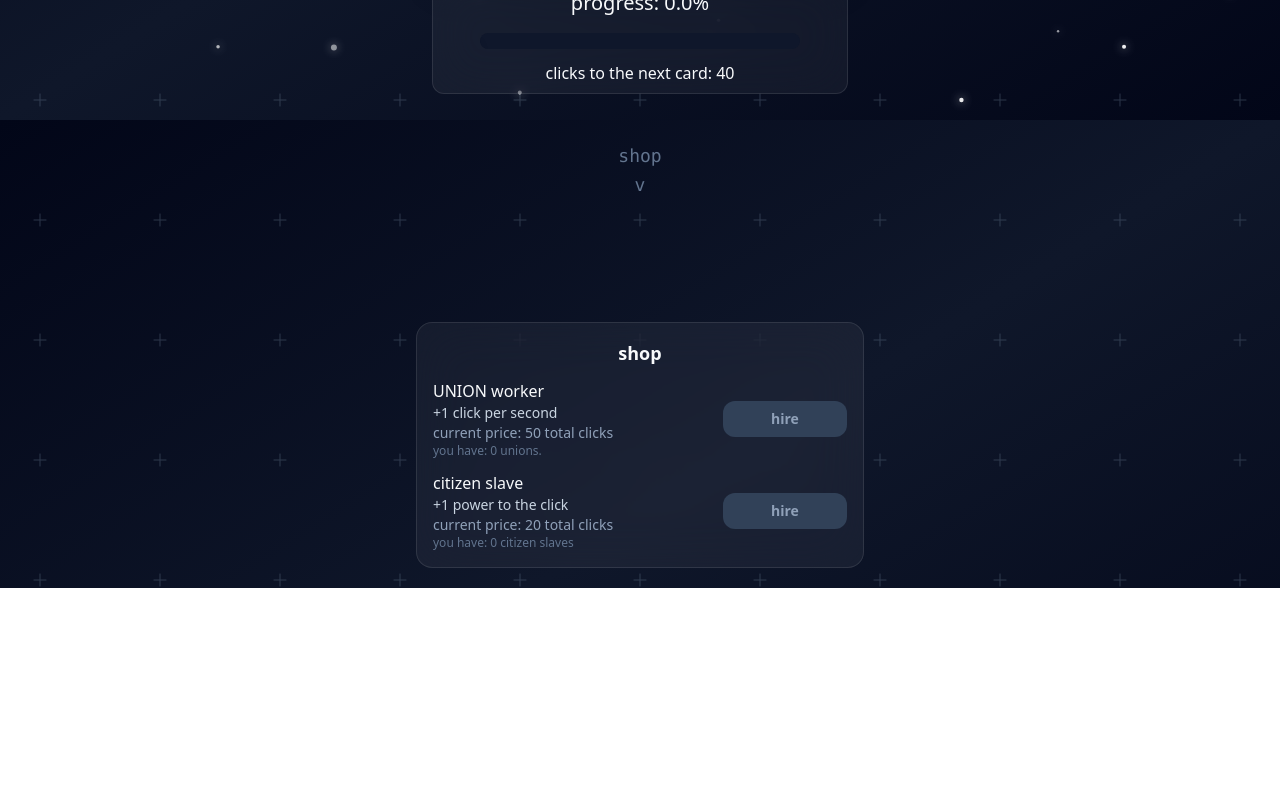
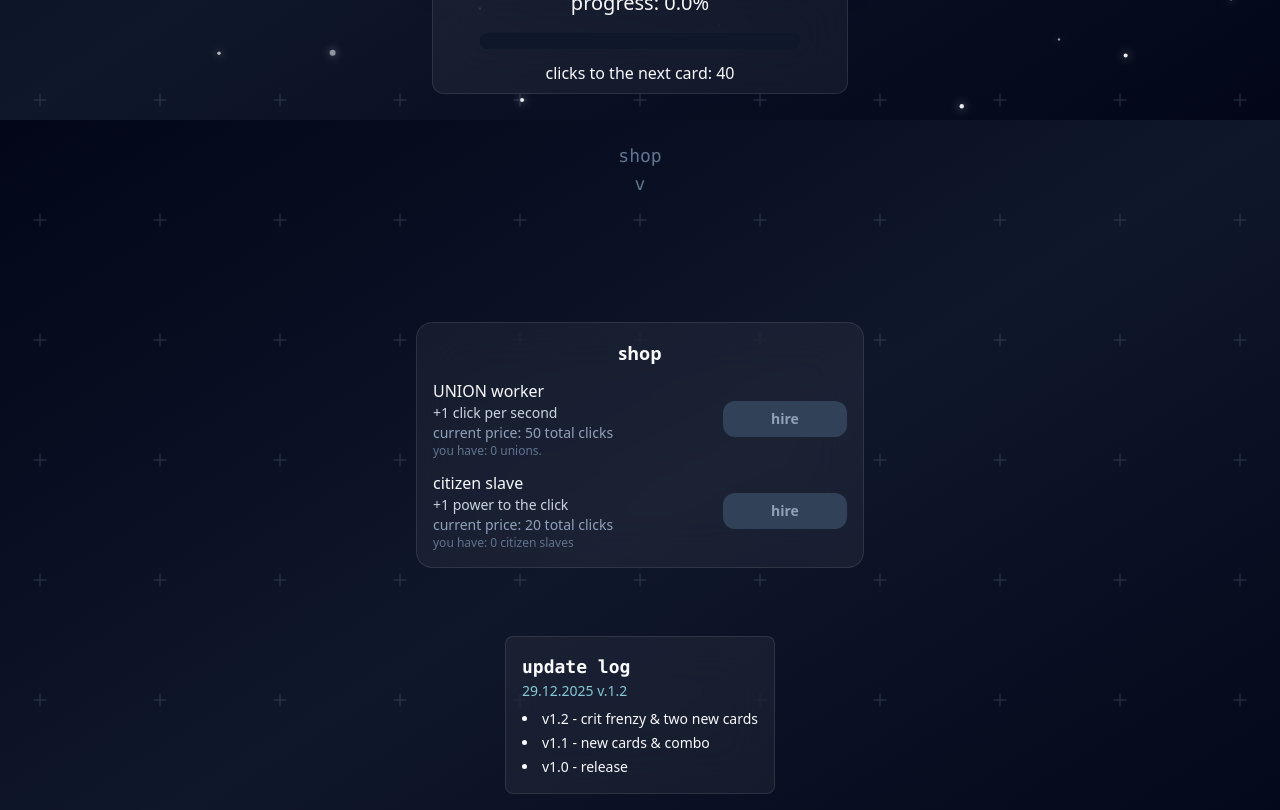
Before and after one commit to privatewithak/click-the-jury, a React (Vite) app: page / in a window 1280 px wide. Shown: the part 680-1490 px from the top of the page. Before the commit the page ends 1268 px from the top, so only its background shows below. Built offline with nearby package versions, Linux system fonts and the light colour scheme.

Commit message:
update log & transfer shop to a separate component file

```diff
--- a/src/components/Game.jsx
+++ b/src/components/Game.jsx
@@ -3,8 +3,10 @@ import ClickCard from "./ClickCard";
 // eslint-disable-next-line no-unused-vars
 import { AnimatePresence, motion } from "framer-motion";
 import { CARD_THEMES } from "./cardthemes";
+import Shop from "./Shop";
 const SAVE_KEY = 'jury-clicker-progress-v1';
-import {level} from './levels'
+import { level } from './levels'
+import Updatelog from "./Updatelog";
 
 
 function Game() {
@@ -105,20 +107,6 @@ function Game() {
   }
 }, [hydrated, totalClicks, currentLevel, unionWorkers, levels, clickPower]);
 
-
-  const UNION_BASE_COST = 50
-  const UNION_COST_MULT = 1.2
-
-  function getUnionCost(count) {
-    return Math.floor(UNION_BASE_COST * Math.pow(UNION_COST_MULT, count))
-  }
-const CLICK_POWER_BASE_COST = 20
-  const CLICK_POWER_COST_MULT = 1.3
-
-  function getClickPowerCost(clickPower) {
-  const level = clickPower - 1
-  return Math.floor(CLICK_POWER_BASE_COST * Math.pow(CLICK_POWER_COST_MULT, level))
-}
 
     const current = levels[currentLevel]
   const theme = CARD_THEMES[current.theme];
@@ -257,30 +245,6 @@ const delta = critActive ? clickPower * 2 : clickPower;
   }, COMBO_WINDOW);
   }
 
-  function handleBuyClickPower() {
-    const cost = getClickPowerCost(clickPower)
-
-    if (totalClicks < cost) {
-      return
-    }
-
-    setTotalClicks(prev => prev - cost)
-    setClickPower(prev => prev + 1)
-  }
-
-  function handleBuyUnionWorker() {
-    const cost = getUnionCost(unionWorkers)
-
-    if (totalClicks < cost) {
-      return
-    }
-
-    setTotalClicks(prev => prev - cost)
-
-    setUnionWorkers(prev => prev + 1)
-
-    }
-
   useEffect(() => {
     if (unionWorkers <= 0) return;
 
@@ -373,52 +337,16 @@ const delta = critActive ? clickPower * 2 : clickPower;
         </motion.div>
       </AnimatePresence>
 
-      <div className="mt-10 mb-23 text-center p-2 text-slate-500 text-lg font-mono">
-        <p>shop</p>
-        <p className="arrow-anim">v</p>
-      </div>
+      <Shop
+        totalClicks={totalClicks}
+        unionWorkers={unionWorkers}
+        clickPower={clickPower}
+        setTotalClicks={setTotalClicks}
+        setUnionWorkers={setUnionWorkers}
+        setClickPower={setClickPower}
+      />
 
-
-      <div className="mt-6 w-[80%] sm:w-full max-w-md mx-auto rounded-2xl border border-white/10 backdrop-blur-xl bg-white/5 p-4 flex flex-col gap-3 mb-5 z-2">
-        <h2 className="text-lg font-semibold text-center">shop</h2>
-        <div className="flex items-center justify-between gap-4">
-          <div>
-            <div className="font-medium">UNION worker</div>
-            <div className="text-sm text-slate-300">+1 click per second</div>
-            <div className="text-sm text-slate-400 ">
-              current price: {getUnionCost(unionWorkers)} total clicks
-            </div>
-            <div className="text-xs text-slate-500">
-              you have: {unionWorkers} unions.
-            </div>
-          </div>
-
-          <button
-            onClick={handleBuyUnionWorker}
-            disabled={totalClicks < getUnionCost(unionWorkers)}
-            className={`px-3 py-2 rounded-xl text-sm font-semibold w-3/10
-              ${totalClicks < getUnionCost(unionWorkers)
-                ? 'bg-slate-700 text-slate-400 cursor-not-allowed'
-                : 'bg-emerald-500 hover:bg-emerald-400 text-black transition-all cursor-pointer hover:shadow-[0_0_0_1px_rgba(52,211,153,0.6),0_0_25px_rgba(52,211,153,0.8),0_0_60px_rgba(52,211,153,0.4)] shadow-md active:bg-emerald-700 active:shadow-[0_0_0_1px_rgba(15,23,42,0.9),0_0_15px_rgba(15,23,42,0.9)] active:translate-y-[-1px] duration-200 ease-in-out'
-              }`}
-          >
-            hire
-          </button>
-        </div>
-        <div className="flex items-center justify-between gap-4">
-          <div>
-          <div className="font-medium">citizen slave</div>
-          <div className="text-sm text-slate-300">+1 power to the click</div>
-          <div className="text-sm text-slate-400">current price: {getClickPowerCost(clickPower)} total clicks</div>
-            <div className="text-xs text-slate-500">you have: {clickPower - 1} citizen slaves</div>
-          </div>
-           <button onClick={handleBuyClickPower} disabled={totalClicks < getClickPowerCost(clickPower)} className={`px-3 py-2 rounded-xl text-sm font-semibold w-3/10
-              ${totalClicks < getClickPowerCost(clickPower)
-                ? 'bg-slate-700 text-slate-400 cursor-not-allowed'
-                : 'bg-emerald-500 hover:bg-emerald-400 text-black transition-all cursor-pointer hover:shadow-[0_0_0_1px_rgba(52,211,153,0.6),0_0_25px_rgba(52,211,153,0.8),0_0_60px_rgba(52,211,153,0.4)] shadow-md active:bg-emerald-700 active:shadow-[0_0_0_1px_rgba(15,23,42,0.9),0_0_15px_rgba(15,23,42,0.9)] active:translate-y-[-1px] duration-200 ease-in-out'
-              }`}>hire</button>
-        </div>
-      </div>
+      <Updatelog theme={theme} />
     </div>
   )
 }
--- /dev/null
+++ b/src/components/Shop.jsx
@@ -0,0 +1,99 @@
+function Shop({
+  totalClicks,
+  unionWorkers,
+  clickPower,
+  setTotalClicks,
+  setUnionWorkers,
+  setClickPower,
+}) {
+  const UNION_BASE_COST = 50
+  const UNION_COST_MULT = 1.2
+
+  function getUnionCost(count) {
+    return Math.floor(UNION_BASE_COST * Math.pow(UNION_COST_MULT, count))
+  }
+
+  const CLICK_POWER_BASE_COST = 20
+  const CLICK_POWER_COST_MULT = 1.3
+
+  function getClickPowerCost(clickPower) {
+    const level = clickPower - 1
+    return Math.floor(CLICK_POWER_BASE_COST * Math.pow(CLICK_POWER_COST_MULT, level))
+  }
+
+  function handleBuyClickPower() {
+    const cost = getClickPowerCost(clickPower)
+
+    if (totalClicks < cost) {
+      return
+    }
+
+    setTotalClicks(prev => prev - cost)
+    setClickPower(prev => prev + 1)
+  }
+
+  function handleBuyUnionWorker() {
+    const cost = getUnionCost(unionWorkers)
+
+    if (totalClicks < cost) {
+      return
+    }
+
+    setTotalClicks(prev => prev - cost)
+
+    setUnionWorkers(prev => prev + 1)
+
+    }
+
+  return (
+    <>
+      <div className="mt-10 mb-23 text-center p-2 text-slate-500 text-lg font-mono">
+        <p>shop</p>
+        <p className="arrow-anim">v</p>
+      </div>
+
+      <div className="mt-6 w-[80%] sm:w-full max-w-md mx-auto rounded-2xl border border-white/10 backdrop-blur-xl bg-white/5 p-4 flex flex-col gap-3 mb-5 z-2">
+        <h2 className="text-lg font-semibold text-center">shop</h2>
+        <div className="flex items-center justify-between gap-4">
+          <div>
+            <div className="font-medium">UNION worker</div>
+            <div className="text-sm text-slate-300">+1 click per second</div>
+            <div className="text-sm text-slate-400 ">
+              current price: {getUnionCost(unionWorkers)} total clicks
+            </div>
+            <div className="text-xs text-slate-500">
+              you have: {unionWorkers} unions.
+            </div>
+          </div>
+
+          <button
+            onClick={handleBuyUnionWorker}
+            disabled={totalClicks < getUnionCost(unionWorkers)}
+            className={`px-3 py-2 rounded-xl text-sm font-semibold w-3/10
+              ${totalClicks < getUnionCost(unionWorkers)
+                ? 'bg-slate-700 text-slate-400 cursor-not-allowed'
+                : 'bg-emerald-500 hover:bg-emerald-400 text-black transition-all cursor-pointer hover:shadow-[0_0_0_1px_rgba(52,211,153,0.6),0_0_25px_rgba(52,211,153,0.8),0_0_60px_rgba(52,211,153,0.4)] shadow-md active:bg-emerald-700 active:shadow-[0_0_0_1px_rgba(15,23,42,0.9),0_0_15px_rgba(15,23,42,0.9)] active:translate-y-[-1px] duration-200 ease-in-out'
+              }`}
+          >
+            hire
+          </button>
+        </div>
+        <div className="flex items-center justify-between gap-4">
+          <div>
+          <div className="font-medium">citizen slave</div>
+          <div className="text-sm text-slate-300">+1 power to the click</div>
+          <div className="text-sm text-slate-400">current price: {getClickPowerCost(clickPower)} total clicks</div>
+            <div className="text-xs text-slate-500">you have: {clickPower - 1} citizen slaves</div>
+          </div>
+           <button onClick={handleBuyClickPower} disabled={totalClicks < getClickPowerCost(clickPower)} className={`px-3 py-2 rounded-xl text-sm font-semibold w-3/10
+              ${totalClicks < getClickPowerCost(clickPower)
+                ? 'bg-slate-700 text-slate-400 cursor-not-allowed'
+                : 'bg-emerald-500 hover:bg-emerald-400 text-black transition-all cursor-pointer hover:shadow-[0_0_0_1px_rgba(52,211,153,0.6),0_0_25px_rgba(52,211,153,0.8),0_0_60px_rgba(52,211,153,0.4)] shadow-md active:bg-emerald-700 active:shadow-[0_0_0_1px_rgba(15,23,42,0.9),0_0_15px_rgba(15,23,42,0.9)] active:translate-y-[-1px] duration-200 ease-in-out'
+              }`}>hire</button>
+        </div>
+      </div>
+    </>
+  )
+}
+
+export default Shop;
--- /dev/null
+++ b/src/components/Updatelog.jsx
@@ -0,0 +1,13 @@
+export default function Updatelog({ theme }) {
+  return (
+    <div className={`p-4 mb-4 mt-12 rounded-lg border border-white/10 bg-white/5 backdrop-blur-xl text-sm max-h-64 overflow-y-auto`}>
+          <h2 className="text-lg font-semibold font-mono">update log</h2>
+          <p className={`mb-2 ${theme.textSoft}`}>29.12.2025 v.1.2</p>
+      <ul className="list-disc list-inside space-y-1">
+        <li>v1.2 - crit frenzy & two new cards</li>
+        <li>v1.1 - new cards & combo</li>
+        <li>v1.0 - release</li>
+      </ul>
+    </div>
+  );
+}
```
